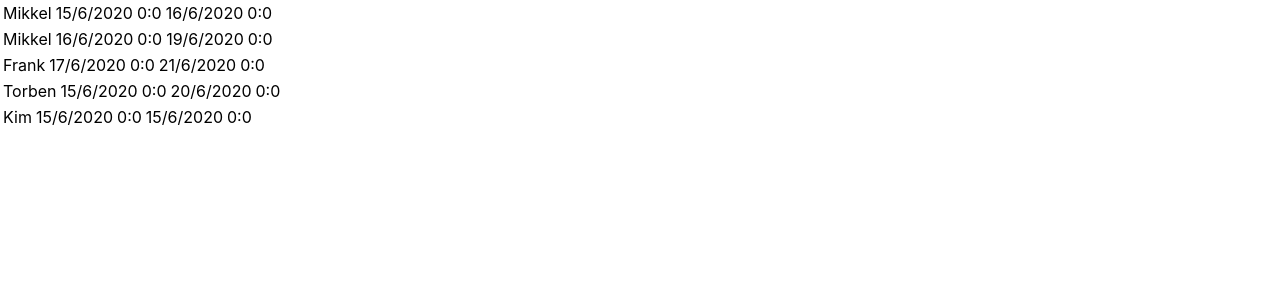
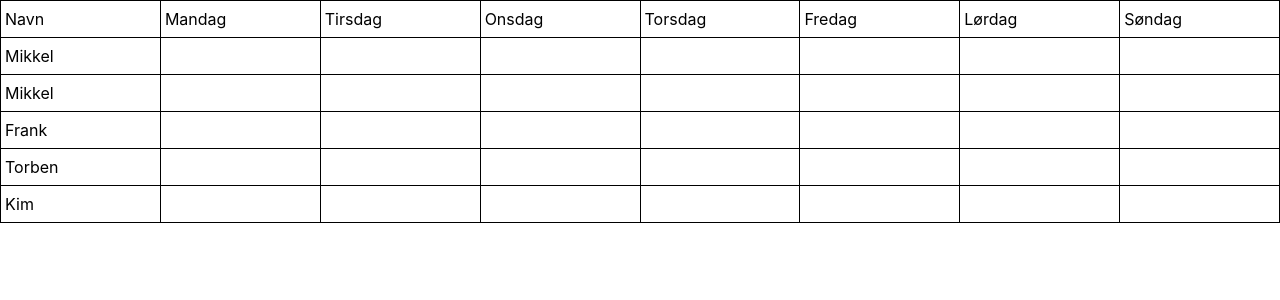
Before and after one commit to Tarth/wiplanner, a React (Create React App) app: page / in a window 1280 px wide. Shown: the top 300 px of the page. Built offline with nearby package versions, Linux system fonts and the light colour scheme.

Commit message:
added the start of the calendar view

```diff
--- a/package.json
+++ b/package.json
@@ -6,6 +6,7 @@
     "@testing-library/jest-dom": "^4.2.4",
     "@testing-library/react": "^9.5.0",
     "@testing-library/user-event": "^7.2.1",
+    "date-fns": "^2.14.0",
     "react": "^16.13.1",
     "react-dom": "^16.13.1",
     "react-scripts": "3.4.1"
--- a/src/index.css
+++ b/src/index.css
@@ -1,13 +1,26 @@
 body {
   margin: 0;
-  font-family: -apple-system, BlinkMacSystemFont, 'Segoe UI', 'Roboto', 'Oxygen',
-    'Ubuntu', 'Cantarell', 'Fira Sans', 'Droid Sans', 'Helvetica Neue',
+  font-family: -apple-system, BlinkMacSystemFont, "Segoe UI", "Roboto", "Oxygen",
+    "Ubuntu", "Cantarell", "Fira Sans", "Droid Sans", "Helvetica Neue",
     sans-serif;
   -webkit-font-smoothing: antialiased;
   -moz-osx-font-smoothing: grayscale;
 }
 
 code {
-  font-family: source-code-pro, Menlo, Monaco, Consolas, 'Courier New',
+  font-family: source-code-pro, Menlo, Monaco, Consolas, "Courier New",
     monospace;
 }
+
+.calendar-grid {
+  display: grid;
+  grid-template-columns: repeat(8, 1fr);
+  border-top: 1px solid black;
+  border-right: 1px solid black;
+}
+
+.calendar-grid > span {
+  padding: 8px 4px;
+  border-left: 1px solid black;
+  border-bottom: 1px solid black;
+}
--- a/src/index.js
+++ b/src/index.js
@@ -2,6 +2,7 @@ import React, { useState } from "react";
 import ReactDOM from "react-dom";
 import "./index.css";
 import { DataHandler } from "./datahandler.js";
+import { format, differenceInDays } from "date-fns";
 
 function Container() {
   const [items, setItems] = useState(null);
@@ -10,7 +11,7 @@ function Container() {
     DataHandler(setItems);
   }
   return (
-    <div>
+    <div className="calendar-grid">
       {/*Comments looks like this in JSX*/}
       <DisplayAllWorkers items={items}></DisplayAllWorkers>
     </div>
@@ -19,39 +20,60 @@ function Container() {
 
 function DisplayAllWorkers({ items }) {
   return (
-    <div>
-      {items.map(x => (
-        <DisplayWorker item={x} key={x.id}/>
+    <>
+      <span>Navn</span>
+      <span>Mandag</span>
+      <span>Tirsdag</span>
+      <span>Onsdag</span>
+      <span>Torsdag</span>
+      <span>Fredag</span>
+      <span>Lørdag</span>
+      <span>Søndag</span>
+      {items.map((x) => (
+        <DisplayWorker item={x} key={x.id} />
       ))}
-    </div>
+    </>
   );
 }
+/*
+function DisplayWorker({ item }) {
+  console.log(differenceInDays(item.end, item.start));
 
+  return (
+    <>
+      <span>{item.username}</span>
+      <span>
+        {format(item.start, "dd")}/{format(item.start, "MM")}/
+        {format(item.start, "yyyy")}
+      </span>
+      <span>
+        {format(item.start, "HH")}:{format(item.start, "mm")}
+      </span>
+      <span>
+        {format(item.end, "dd")}/{format(item.end, "MM")}/
+        {format(item.end, "yyyy")}
+      </span>
+      <span>
+        {format(item.end, "HH")}:{format(item.end, "mm")}
+      </span>
+    </>
+  );
+}
+*/
 function DisplayWorker({ item }) {
+  console.log(differenceInDays(item.end, item.start));
+
   return (
-    <div>
-      <table>
-        <tbody>
-          <tr>
-            <td>{item.username}</td>
-            <td>
-              {item.start.getDate()}/{item.start.getMonth()}/
-              {item.start.getFullYear()}
-            </td>
-            <td>
-              {item.start.getHours()}:{item.start.getMinutes()}
-            </td>
-            <td>
-              {item.end.getDate()}/{item.end.getMonth()}/
-              {item.end.getFullYear()}
-            </td>
-            <td>
-              {item.end.getHours()}:{item.end.getMinutes()}
-            </td>
-          </tr>
-        </tbody>
-      </table>
-    </div>
+    <>
+      <span>{item.username}</span>
+      <span></span>
+      <span></span>
+      <span></span>
+      <span></span>
+      <span></span>
+      <span></span>
+      <span></span>
+    </>
   );
 }
 
```
Also changed, not shown: 1 other file (tests, documents, lock files or other folders).
